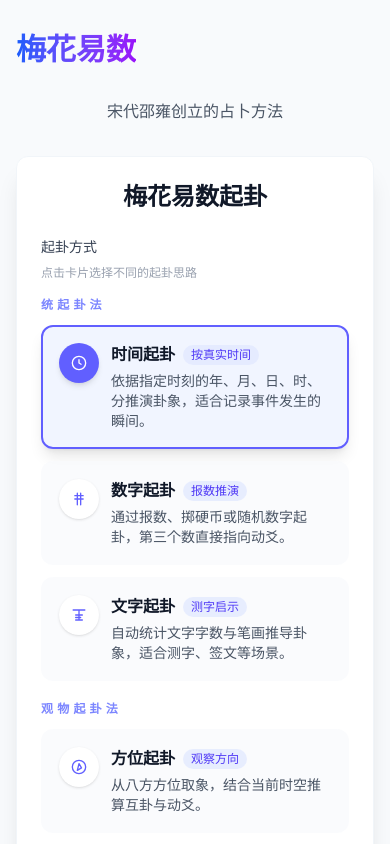
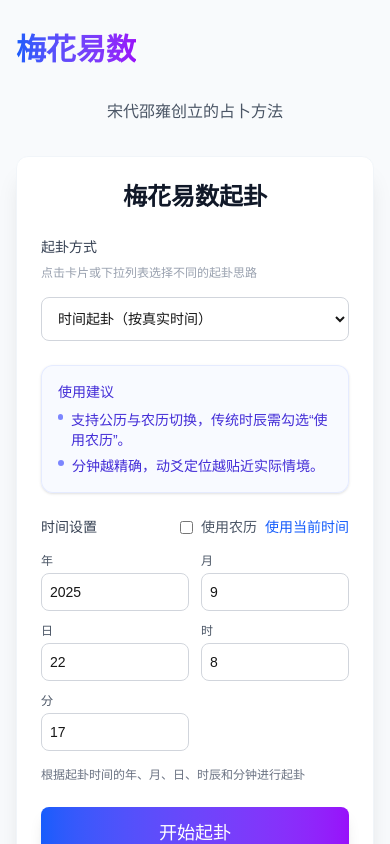
Before and after one commit to 2478love/meihuayishu, a Next.js app: page / in a window 390 px wide. Shown: the top 844 px of the page. Built offline with nearby package versions, Linux system fonts and the light colour scheme.

Commit message:
fix: reconcile divination method selector

```diff
--- a/src/app/page.tsx
+++ b/src/app/page.tsx
@@ -141,8 +141,11 @@ export default function Home() {
   }, [abortInsightRequest]);
 
   useEffect(() => () => {
-    abortInsightRequest();
-  }, [abortInsightRequest]);
+    if (insightRequestRef.current) {
+      insightRequestRef.current.controller.abort();
+      insightRequestRef.current = null;
+    }
+  }, []);
 
   const handleRefreshInsight = () => {
     if (!result) return;
--- a/src/components/DivinationForm.tsx
+++ b/src/components/DivinationForm.tsx
@@ -8,21 +8,27 @@ interface DivinationFormProps {
   onSubmit: (input: DivinationInput) => void;
 }
 
-type DivinationType =
-  | 'time'
-  | 'number'
-  | 'manual'
-  | 'text'
-  | 'direction'
-  | 'sound'
-  | 'color'
-  | 'object';
+const divinationTypeValues = [
+  'time',
+  'number',
+  'manual',
+  'text',
+  'direction',
+  'sound',
+  'color',
+  'object',
+] as const;
+
+type DivinationType = (typeof divinationTypeValues)[number];
+
+const isDivinationType = (value: string): value is DivinationType =>
+  (divinationTypeValues as readonly string[]).includes(value);
 
 interface DivinationMethodOption {
   value: DivinationType;
   label: string;
   description: string;
-  category: '统起卦法' | '观物起卦法' | '其他';
+  category: '传统起卦法' | '观物起卦法' | '其他';
   hint: string;
   tips: string[];
 }
@@ -32,7 +38,7 @@ const divinationMethods: DivinationMethodOption[] = [
     value: 'time',
     label: '时间起卦',
     description: '依据指定时刻的年、月、日、时、分推演卦象，适合记录事件发生的瞬间。',
-    category: '统起卦法',
+    category: '传统起卦法',
     hint: '按真实时间',
     tips: [
       '支持公历与农历切换，传统时辰需勾选“使用农历”。',
@@ -43,7 +49,7 @@ const divinationMethods: DivinationMethodOption[] = [
     value: 'number',
     label: '数字起卦',
     description: '通过报数、掷硬币或随机数字起卦，第三个数直接指向动爻。',
-    category: '统起卦法',
+    category: '传统起卦法',
     hint: '报数推演',
     tips: [
       '至少输入两个数字，第三个数字可作为动爻依据。',
@@ -54,7 +60,7 @@ const divinationMethods: DivinationMethodOption[] = [
     value: 'text',
     label: '文字起卦',
     description: '自动统计文字字数与笔画推导卦象，适合测字、签文等场景。',
-    category: '统起卦法',
+    category: '传统起卦法',
     hint: '测字启示',
     tips: [
       '请去除空格与标点，保持原始汉字或词句。',
@@ -118,7 +124,7 @@ const divinationMethods: DivinationMethodOption[] = [
   },
 ];
 
-const methodGroupOrder = ['统起卦法', '观物起卦法', '其他'] as const;
+const methodGroupOrder = ['传统起卦法', '观物起卦法', '其他'] as const;
 
 const divinationMethodGroups = methodGroupOrder.map(category => ({
   title: category,
@@ -324,9 +330,33 @@ export default function DivinationForm({ onSubmit }: DivinationFormProps) {
             <label className="text-sm font-medium text-gray-700 dark:text-gray-300">
               起卦方式
             </label>
-            <span className="text-xs text-gray-400 dark:text-gray-500">点击卡片选择不同的起卦思路</span>
+            <span className="text-xs text-gray-400 dark:text-gray-500">点击卡片或下拉列表选择不同的起卦思路</span>
           </div>
-          <div className="space-y-5">
+
+          <div className="sm:hidden">
+            <select
+              value={divinationType}
+              onChange={(event) => {
+                const value = event.target.value;
+                if (isDivinationType(value)) {
+                  setDivinationType(value);
+                }
+              }}
+              className="w-full rounded-lg border border-gray-300 bg-white p-3 text-sm focus:border-transparent focus:ring-2 focus:ring-indigo-500 dark:border-gray-700 dark:bg-gray-800 dark:text-white"
+            >
+              {divinationMethodGroups.map(group => (
+                <optgroup key={group.title} label={group.title}>
+                  {group.items.map(method => (
+                    <option key={method.value} value={method.value}>
+                      {`${method.label}（${method.hint}）`}
+                    </option>
+                  ))}
+                </optgroup>
+              ))}
+            </select>
+          </div>
+
+          <div className="hidden space-y-5 sm:block">
             {divinationMethodGroups.map(group => (
               <div key={group.title} className="space-y-3">
                 <p className="text-xs font-semibold uppercase tracking-[0.35em] text-indigo-400 dark:text-indigo-300/80">
```
